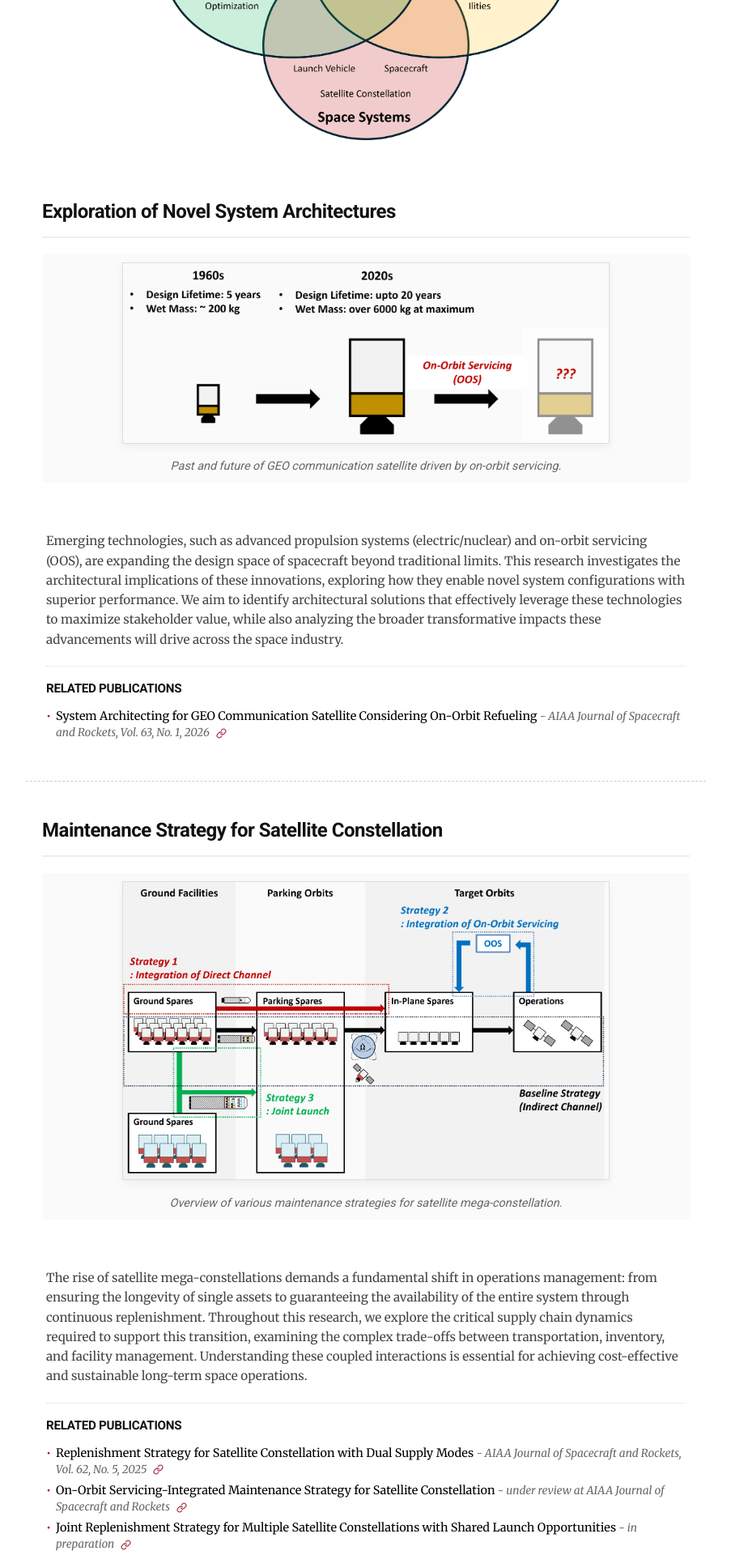
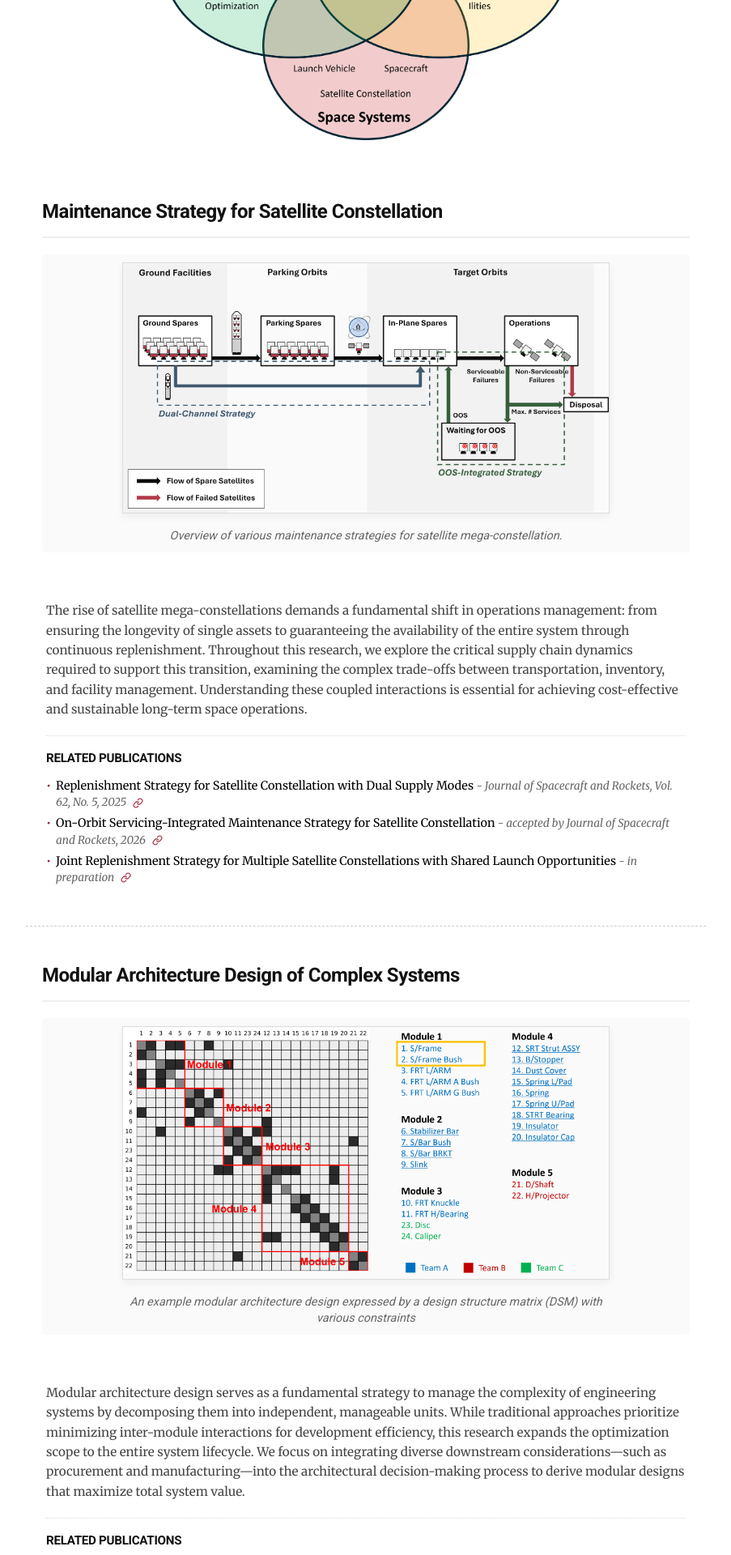
Before and after one commit to jaewoo-space/jaewoo-space.github.io, a Jekyll site: the page built from research.md, in a window 1280 px wide. Shown: the part 629-2549 px from the top of the page at 81% size, without its empty margins (188-1091 px from the left). Built offline with Jekyll 4.4.1, drawn with Linux system fonts in a browser that asks for light colours; some of the changed text lies outside the part shown.

Commit message:
'update'

```diff
--- a/_data/publications.yml
+++ b/_data/publications.yml
@@ -1,23 +1,30 @@
 # ==========================================
 # Journal Articles
 # ==========================================
+- title: "On-Orbit Servicing-Integrated Maintenance Strategy for Satellite Constellation"
+  authors: "<b>Kim, J.</b>, Sung, T., Hwang, W., and <u>Ahn, J.</u>"
+  venue: "accepted by Journal of Spacecraft and Rockets"
+  year: 2026
+  type: "journal"
+  link: "https://doi.org/10.48550/arXiv.2512.18985"
+
 - title: "System Architecting for GEO Communication Satellite Considering On-Orbit Refueling"
   authors: "<b>Kim, J.</b> and <u>Ahn, J.</u>"
-  venue: "AIAA Journal of Spacecraft and Rockets, Vol. 63, No. 1"
+  venue: "Journal of Spacecraft and Rockets, Vol. 63, No. 1"
   year: 2026
   type: "journal"
   link: "https://doi.org/10.2514/1.A36403"
 
 - title: "Mathematical Programming-Based Design Structure Matrix Clustering for Optimal Modular Architecture Design"
   authors: "<b>Kim, J.</b>, Choi, E., <u>Ahn, J.</u>, Suh, E. S., Kim, J.-H., and Lim, D. G."
-  venue: "ASME Journal of Mechanical Design, Vol. 147, No. 10"
+  venue: "Journal of Mechanical Design, Vol. 147, No. 10"
   year: 2025
   type: "journal"
   link: "https://doi.org/10.1115/1.4068100"
 
 - title: "Replenishment Strategy for Satellite Constellation with Dual Supply Modes"
   authors: "<b>Kim, J.</b>, Ahn, J., and <u>Sung, T.</u>"
-  venue: "AIAA Journal of Spacecraft and Rockets, Vol. 62, No. 5"
+  venue: "Journal of Spacecraft and Rockets, Vol. 62, No. 5"
   year: 2025
   type: "journal"
   link: "https://doi.org/10.2514/1.A36281"
@@ -32,13 +39,6 @@
 # ==========================================
 # Preprints & Work in Progress
 # ==========================================
-- title: "On-Orbit Servicing-Integrated Maintenance Strategy for Satellite Constellation"
-  authors: "<b>Kim, J.</b>, Sung, T., Hwang, W., and <u>Ahn, J.</u>"
-  venue: "under review at AIAA Journal of Spacecraft and Rockets"
-  year: 2026
-  type: "preprint"
-  link: "https://doi.org/10.48550/arXiv.2512.18985"
-
 - title: "Optimal Design Structure Matrix Clustering with Constraint Selections for Conflict Resolution"
   authors: "Choi, E., <b>Kim, J.</b>, Kim, J.-H., Suh, E. S., and <u>Ahn, J.</u>"
   venue: "under review at ASME Journal of Mechanical Design"
@@ -71,7 +71,7 @@
   year: 2026
   type: "preprint"
 
-- title: "Multi-Domain Matrix-Based Organization Analysis and HR Decision-Making for Small Firm"
+- title: "Multi-Domain Matrix Framework for Human Resource Decision Support in Startups"
   authors: "Lee, D., Ahn, J., and <u><b>Kim, J.</b></u>"
   venue: "in preparation"
   year: 2026
--- a/_data/research.yml
+++ b/_data/research.yml
@@ -1,14 +1,7 @@
-- title: "Exploration of Novel System Architectures"
-  image: "/assets/img/research_geo_architecting.png"
-  caption: "Past and future of GEO communication satellite driven by on-orbit servicing."
-  description: "Emerging technologies, such as advanced propulsion systems (electric/nuclear) and on-orbit servicing (OOS), are expanding the design space of spacecraft beyond traditional limits. This research investigates the architectural implications of these innovations, exploring how they enable novel system configurations with superior performance. We aim to identify architectural solutions that effectively leverage these technologies to maximize stakeholder value, while also analyzing the broader transformative impacts these advancements will drive across the space industry."
-  related_papers:
-    - "System Architecting for GEO Communication Satellite Considering On-Orbit Refueling"
-
 - title: "Maintenance Strategy for Satellite Constellation"
   image: "/assets/img/research_con_maintenance.png"
+  caption: "Overview of various maintenance strategies for satellite mega-constellation."
   description: "The rise of satellite mega-constellations demands a fundamental shift in operations management: from ensuring the longevity of single assets to guaranteeing the availability of the entire system through continuous replenishment. Throughout this research, we explore the critical supply chain dynamics required to support this transition, examining the complex trade-offs between transportation, inventory, and facility management. Understanding these coupled interactions is essential for achieving cost-effective and sustainable long-term space operations."
-  caption: "Overview of various maintenance strategies for satellite mega-constellation."
   related_papers:
     - "Replenishment Strategy for Satellite Constellation with Dual Supply Modes"
     - "On-Orbit Servicing-Integrated Maintenance Strategy for Satellite Constellation"
@@ -23,6 +16,27 @@
     - "Optimal Design Structure Matrix Clustering with Constraint Selections for Conflict Resolution"
     - "Optimal Clustering of Design Structure Matrix for Modular Architecture Design with Make-Buy Decision"
 
+- title: "Astrodynamics and Space Mission Design"
+  image: "/assets/video/research_astrodynamics.mp4"
+  caption: "Rendezvous transfers between elliptic orbits with porkchop plot and its lift to 3D space."
+  description: "Astrodynamics provides the mathematical foundation for spacecraft motion and mission design. This research focuses on trajectory optimization, rendezvous dynamics, and orbital transfer analysis, with an emphasis on understanding the structure, performance, and robustness of spacecraft trajectories. These studies support more interpretable and practically useful approaches to space mission analysis, design, and operations."
+  related_papers:
+    - "Families of Two-Impulse Optimal Rendezvous Transfers Between Elliptic Orbits"
+
+# - title: "Complex Organizational Analysis and Decision Support"
+#   image: "/assets/img/research_org_analysis.png"
+#   caption: "A multi-domain matrix framework for organizational analysis and decision support."
+#   description: "Organizational design is a critical determinant of a firm's performance, yet the complexity of organizational structures often obscures the underlying dynamics that drive success. This research develops a multi-domain matrix framework to analyze and optimize organizational configurations, providing actionable insights for decision-makers. By systematically evaluating the interactions between various organizational elements, we aim to identify design principles that enhance efficiency, adaptability, and overall firm performance."
+#   related_papers:
+#     - "Multi-Domain Matrix Framework for Human Resource Decision Support in Startups"
+
+- title: "Exploration of Novel System Architectures"
+  image: "/assets/img/research_geo_architecting.png"
+  caption: "Past and future of GEO communication satellite driven by on-orbit servicing."
+  description: "Emerging technologies, such as advanced propulsion systems (electric/nuclear) and on-orbit servicing (OOS), are expanding the design space of spacecraft beyond traditional limits. This research investigates the architectural implications of these innovations, exploring how they enable novel system configurations with superior performance. We aim to identify architectural solutions that effectively leverage these technologies to maximize stakeholder value, while also analyzing the broader transformative impacts these advancements will drive across the space industry."
+  related_papers:
+    - "System Architecting for GEO Communication Satellite Considering On-Orbit Refueling"
+
 - title: "Conceptual Design of Launch Vehicle"
   image: "/assets/img/research_lv_design.png"
   caption: "Overview of the conceptual design framework for launch vehicles."
--- a/assets/css/style.css
+++ b/assets/css/style.css
@@ -394,7 +394,8 @@
     border-radius: 4px;
 }
 
-.research-img-center img {
+.research-img-center img,
+.research-img-center video {
     max-width: 600px;
     width: 100%;
     height: auto;
--- a/research.md
+++ b/research.md
@@ -25,7 +25,14 @@
 
             <div class="research-img-center">
                 {% if project.image %}
+                    {% assign media_ext = project.image | split: "." | last | downcase %}
+                    {% if media_ext == "mp4" %}
+                    <video autoplay muted loop playsinline controls aria-label="{{ project.title }}">
+                        <source src="{{ project.image | relative_url }}" type="video/mp4">
+                    </video>
+                    {% else %}
                     <img src="{{ project.image | relative_url }}" alt="{{ project.title }}">
+                    {% endif %}
                 {% endif %}
 
                 {% if project.caption %}
```
Also changed, not shown: assets/img/research_con_maintenance.png, 2 other files.
